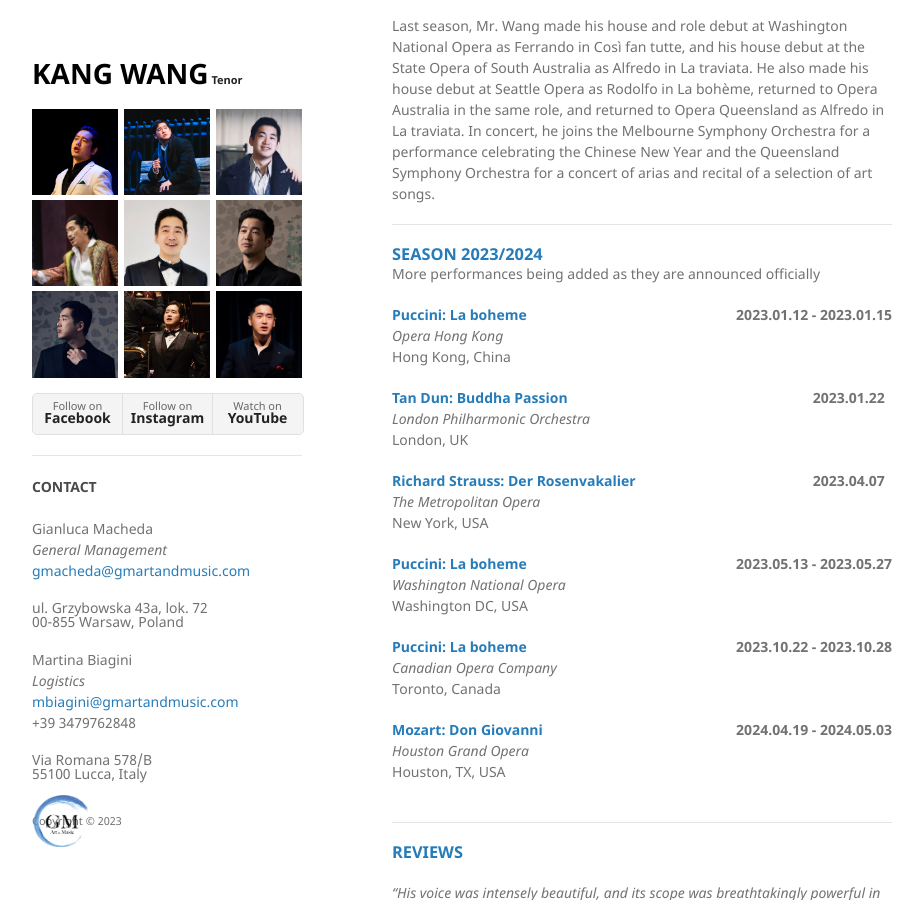
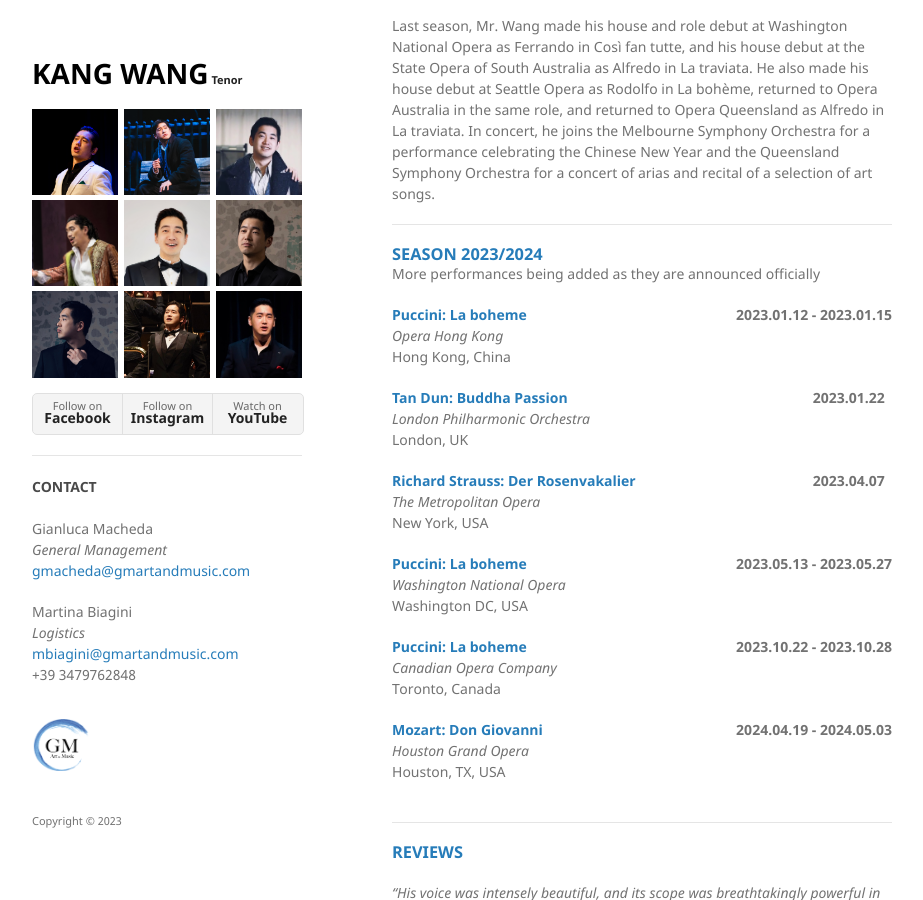
Before and after one commit to kwopera/kwt, a Jekyll site: the page built from index.md, in a window 1280 px wide and 900 px high, scrolled down 342 px. Shown: the whole window, without its empty margins (178-1101 px from the left). Built offline with Jekyll 4.4.1, drawn with Linux system fonts in a browser that asks for light colours.

Commit message:
remove address

```diff
--- a/_layouts/default.html
+++ b/_layouts/default.html
@@ -51,10 +51,6 @@
           <em>General Management</em><br/>
           <a href="mailto:gmacheda@gmartandmusic.com">gmacheda@gmartandmusic.com</a><br/>
         </p>
-        <p style="line-height: 1em;">
-          ul. Grzybowska 43a, lok. 72 <br/>
-          00-855 Warsaw, Poland <br/>
-        </p>
         <p style="line-height: 1.5em;">
           Martina Biagini<br/>
           <em>Logistics</em><br/>
@@ -62,8 +58,6 @@
           +39 3479762848
         </p>
         <p style="line-height: 1em;">
-          Via Romana 578/B <br/>
-          55100 Lucca, Italy<br/>
           <a href="http://www.gmartandmusic.com/vocalists/wang/" target="_blank"><br/><img src="./assets/img/gmlogo.png" alt="GM Art and Music" style="width: 25%;"/></a>
         </p>
 
```
